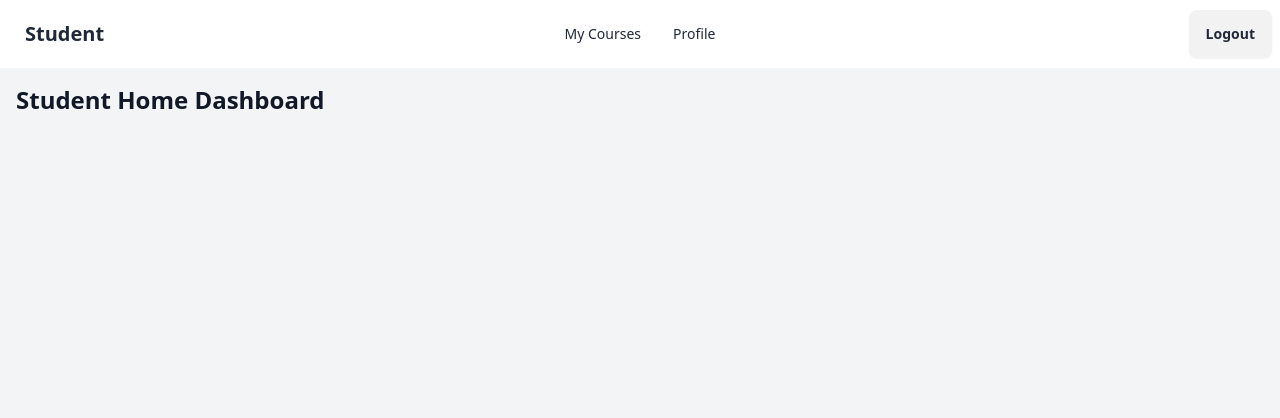
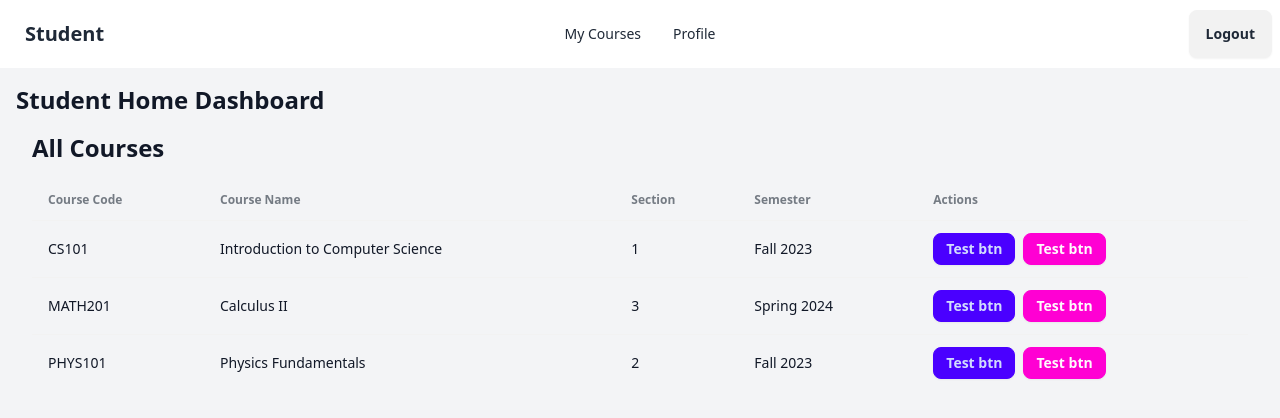
Before and after one commit to sebs-commits/comp308-lab1, a React (Vite) app in the folder frontend/: page /student in a window 1280 px wide. Shown: the top 418 px of the page. Built offline with nearby package versions, Linux system fonts and the light colour scheme.

Commit message:
feat: created courseList page

```diff
--- /dev/null
+++ b/frontend/src/components/student/CourseList.jsx
@@ -0,0 +1,45 @@
+const CourseList = () => {
+    // will replace later
+    const courses = [
+        { code: 'CS101', name: 'Introduction to Computer Science', section: 1, semester: 'Fall 2023' },
+        { code: 'MATH201', name: 'Calculus II', section: 3, semester: 'Spring 2024' },
+        { code: 'PHYS101', name: 'Physics Fundamentals', section: 2, semester: 'Fall 2023' }
+    ];
+
+    return (
+        <div className="p-4 text-gray-900">
+            <h2 className="text-2xl font-bold mb-4 text-gray-900">All Courses</h2>
+            <div className="overflow-x-auto">
+                <table className="table">
+                    {/* table header */}
+                    <thead>
+                        <tr>
+                            <th>Course Code</th>
+                            <th>Course Name</th>
+                            <th>Section</th>
+                            <th>Semester</th>
+                            <th>Actions</th>
+                        </tr>
+                    </thead>
+                    {/* table contents */}
+                    <tbody>
+                        {courses.map((course, index) => (
+                            <tr key={index}>
+                                <td>{course.code}</td>
+                                <td>{course.name}</td>
+                                <td>{course.section}</td>
+                                <td>{course.semester}</td>
+                                <td>
+                                    <button className="btn btn-sm btn-primary mr-2">Test btn</button>
+                                    <button className="btn btn-sm btn-secondary">Test btn</button>
+                                </td>
+                            </tr>
+                        ))}
+                    </tbody>
+                </table>
+            </div>
+        </div>
+    );
+};
+
+export default CourseList;
--- a/frontend/src/components/student/StudentHome.jsx
+++ b/frontend/src/components/student/StudentHome.jsx
@@ -1,5 +1,6 @@
 import React from 'react';
 import StudentNav from './StudentNav';
+import CourseList from './CourseList'
 
 
 const StudentHome = () => {
@@ -8,7 +9,9 @@ const StudentHome = () => {
             <StudentNav />
             <div className="container mx-auto p-4">
                 <h1 className="text-2xl font-semibold text-gray-900">Student Home Dashboard</h1>
+                <CourseList/>
                 <div className="grid grid-cols-1 md:grid-cols-3 gap-4">
+
                 </div>
             </div>
         </div>
```
